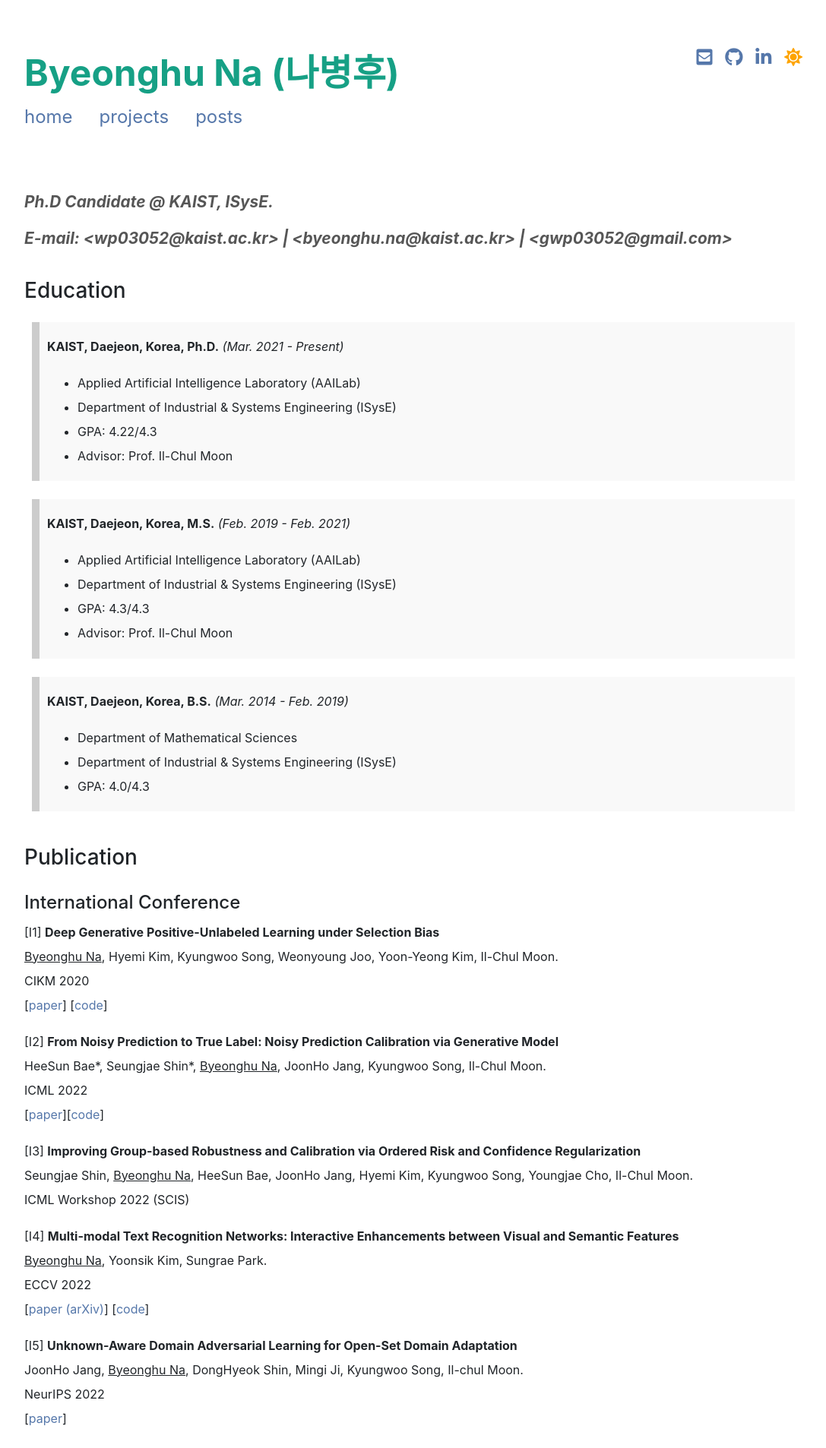
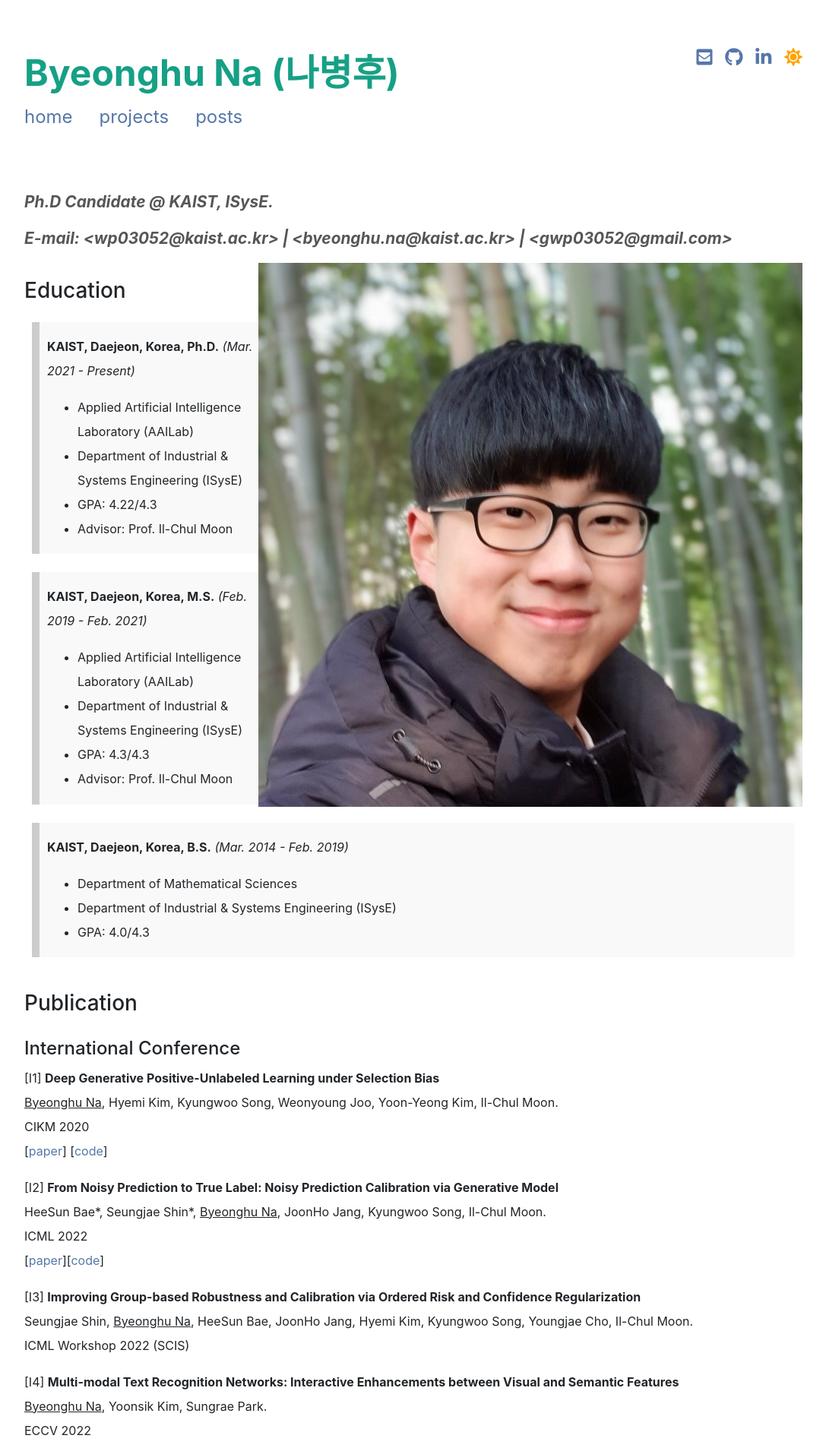
Before and after one commit to byeonghu-na/byeonghu-na.github.io, a Jekyll site: the page built from index.md, in a window 1280 px wide. Shown: the top 1906 px of the page at 76% size, without its empty margins (96-1183 px from the left). Built offline with Jekyll 4.4.1, drawn with Linux system fonts in a browser that asks for light colours; nearby versions of some CDN libraries; a style sheet for code colours, icons or effects is not loaded.

Commit message:
Update index.md

```diff
--- a/index.md
+++ b/index.md
@@ -11,6 +11,7 @@ sitemap:
 <p id="describe-text">Ph.D Candidate @ KAIST, ISysE.</p>
 <p id="describe-text">E-mail: <wp03052@kaist.ac.kr> | <byeonghu.na@kaist.ac.kr> | <gwp03052@gmail.com></p>
 
+<img style="float: right;" src="assets/img/byeonghu.jpg">
 
 ### Education
 > **KAIST, Daejeon, Korea, Ph.D.** *(Mar. 2021 - Present)*
```
